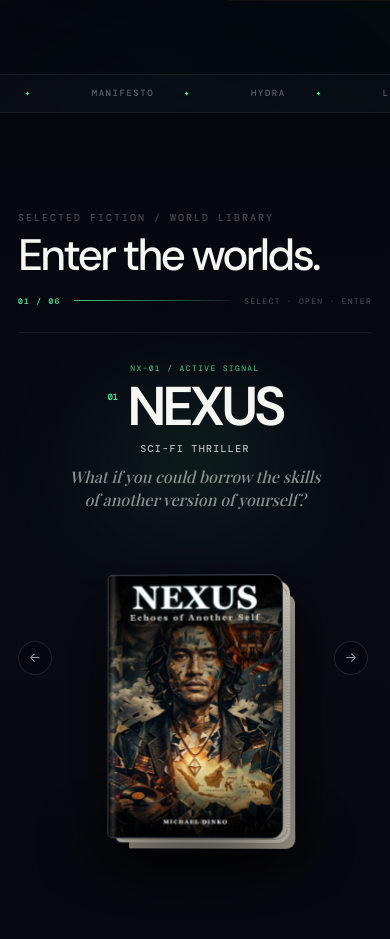
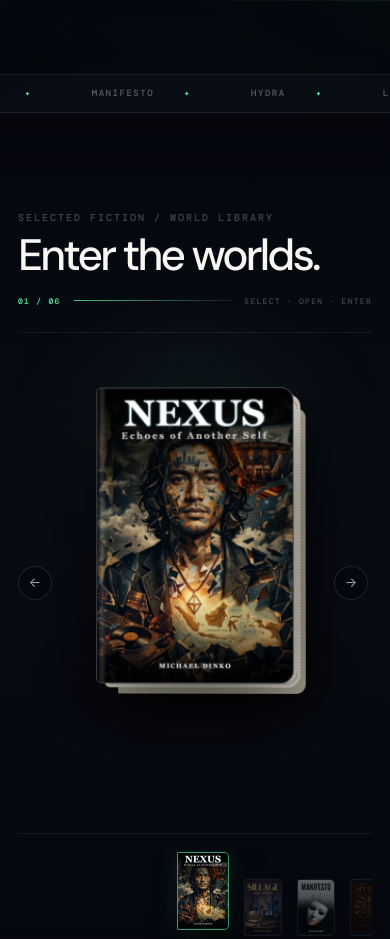
Before and after one commit to ayamkabisat-byte/nexus-portfolio, an Astro site: page / in a window 390 px wide. Shown: the part 707-1646 px from the top of the page. Built offline with nearby package versions, Linux system fonts and the light colour scheme; Astro itself is replaced by a stand-in of ours; a web font is replaced by a local one.

Commit message:
Phase 4: center book focus and fix cover opening

```diff
--- a/src/components/Works.astro
+++ b/src/components/Works.astro
@@ -129,6 +129,132 @@
     <span class="world-library__gesture" aria-hidden="true">← DRAG / SWIPE →</span>
   </div>
 </section>
+
+<style>
+  /* Phase 4 tuning: make the book itself the hero, without the large descriptive block. */
+  .world-library__experience {
+    grid-template-columns: 1fr;
+    justify-items: center;
+    gap: 0;
+  }
+
+  .world-library__identity {
+    display: none;
+  }
+
+  .world-library__book-zone {
+    width: 100%;
+    min-height: clamp(520px, 64vh, 710px);
+    animation: phase4BookFloat 5.2s ease-in-out infinite;
+  }
+
+  .world-library__experience.is-open .world-library__book-zone {
+    animation-play-state: paused;
+  }
+
+  .world-library__book-object {
+    --phase4-book-scale: 1.055;
+    width: clamp(270px, 25vw, 375px);
+    transform: translateX(0) rotateX(1deg) rotateY(-2deg) scale(var(--phase4-book-scale));
+  }
+
+  .world-library__experience.is-open .world-library__book-object {
+    transform: translateX(50%) rotateX(1deg) rotateY(0deg) scale(var(--phase4-book-scale));
+  }
+
+  /* HYDRA and LUCIDREAMER use slightly different source canvases; normalize their apparent size without cropping. */
+  .world-library__experience[data-book-slug='hydra'] .world-library__book-object,
+  .world-library__experience[data-book-slug='lucidreamer'] .world-library__book-object {
+    --phase4-book-scale: 1.105;
+  }
+
+  .world-library__cover-front,
+  .world-library__cover-back {
+    backface-visibility: hidden;
+    -webkit-backface-visibility: hidden;
+  }
+
+  .world-library__cover-front {
+    z-index: 2;
+    transform: translateZ(1px);
+  }
+
+  /* The inside of a physical cover is paper, not a mirrored copy of the front artwork. */
+  .world-library__cover-back {
+    z-index: 3;
+    padding: 0;
+    border-color: rgba(72, 65, 55, 0.2);
+    background:
+      linear-gradient(90deg, rgba(78, 66, 48, 0.13), transparent 11%),
+      repeating-linear-gradient(0deg, rgba(38, 33, 28, 0.018) 0 1px, transparent 1px 4px),
+      #eee9df;
+    color: transparent;
+    box-shadow:
+      inset 16px 0 30px rgba(65, 53, 38, 0.13),
+      inset -1px 0 rgba(255, 255, 255, 0.65);
+    transform: rotateY(180deg) translateZ(2px);
+  }
+
+  .world-library__cover-back > * {
+    opacity: 0;
+  }
+
+  @keyframes phase4BookFloat {
+    0%, 100% { transform: translate3d(0, 0, 0); }
+    50% { transform: translate3d(0, -9px, 0); }
+  }
+
+  @media (max-width: 760px) {
+    .world-library__stage,
+    .world-library__experiences {
+      min-height: 540px;
+    }
+
+    .world-library__experience {
+      grid-template-rows: 1fr;
+      padding: 14px 0 8px;
+    }
+
+    .world-library__book-zone {
+      min-height: 430px;
+    }
+
+    .world-library__book-object {
+      width: min(52vw, 225px);
+      --phase4-book-scale: 1.035;
+    }
+
+    .world-library__experience[data-book-slug='hydra'] .world-library__book-object,
+    .world-library__experience[data-book-slug='lucidreamer'] .world-library__book-object {
+      --phase4-book-scale: 1.075;
+    }
+
+    .world-library__experience.is-open .world-library__book-object {
+      transform: translateX(24%) rotateX(1deg) rotateY(0deg) scale(var(--phase4-book-scale));
+    }
+  }
+
+  @media (max-width: 390px) {
+    .world-library__stage,
+    .world-library__experiences {
+      min-height: 500px;
+    }
+
+    .world-library__book-zone {
+      min-height: 390px;
+    }
+
+    .world-library__book-object {
+      width: min(49vw, 190px);
+    }
+  }
+
+  @media (prefers-reduced-motion: reduce) {
+    .world-library__book-zone {
+      animation: none;
+    }
+  }
+</style>
 
 <script>
   let cleanupWorldLibrary = () => {};
```
